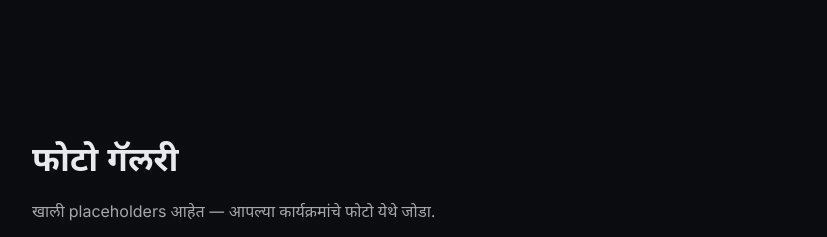
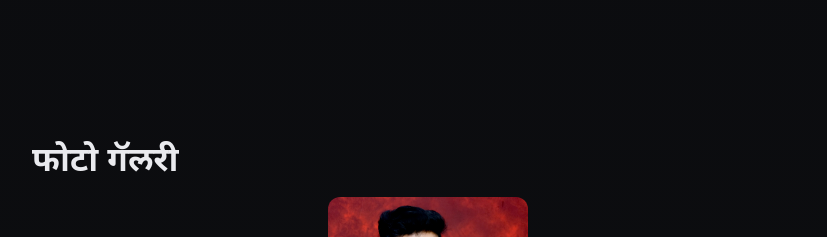
Before and after one commit to vaibs1222/Mavla-Pratishtan-Kothara, a plain HTML site: page index.html in a window 1280 px wide. Shown: the part 1358-1595 px from the top of the page, without its empty margins (78-905 px from the left). Drawn offline with Linux system fonts and the light colour scheme.

Commit message:
Update index.html

```diff
--- a/index.html
+++ b/index.html
@@ -167,7 +167,6 @@
   <section id="gallery" class="section">
     <div class="container">
       <h2>फोटो गॅलरी</h2>
-      <p class="muted">खाली placeholders आहेत — आपल्या कार्यक्रमांचे फोटो येथे जोडा.</p>
       <div class="gallery" style="margin-top:12px">
        <img src="logo.jpg"  class="ph">
          <img src="3.jpg"  class="ph">
```
